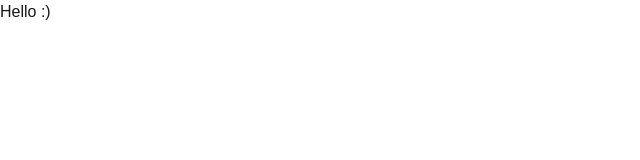
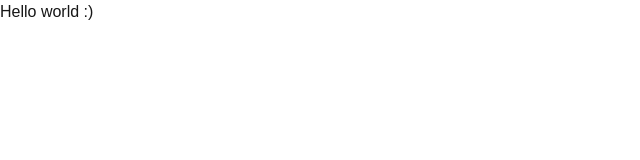
Before and after one commit to dalzegno/group-1-project, a Next.js app: page / in a window 1280 px wide. Shown: the top 160 px of the page, without its empty margins (0-640 px from the left). Built offline with nearby package versions, Linux system fonts and the light colour scheme.

Commit message:
#28 add h5

```diff
--- a/app/page.tsx
+++ b/app/page.tsx
@@ -3,7 +3,7 @@ import Image from "next/image";
 export default function Home() {
   return (
     <main>
-      <h5>Hello :)</h5>
+      <h5>Hello world :)</h5>
     </main>
   );
 }
```
